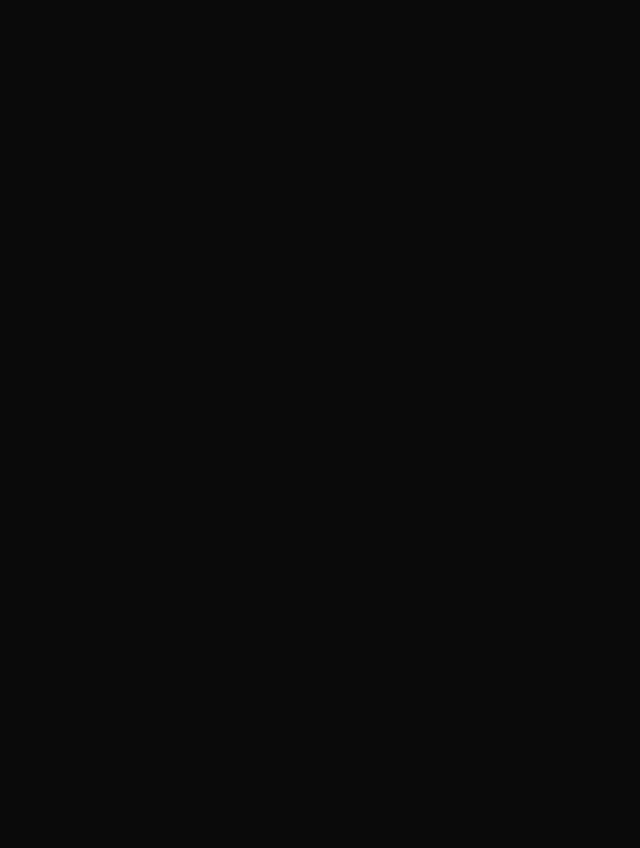
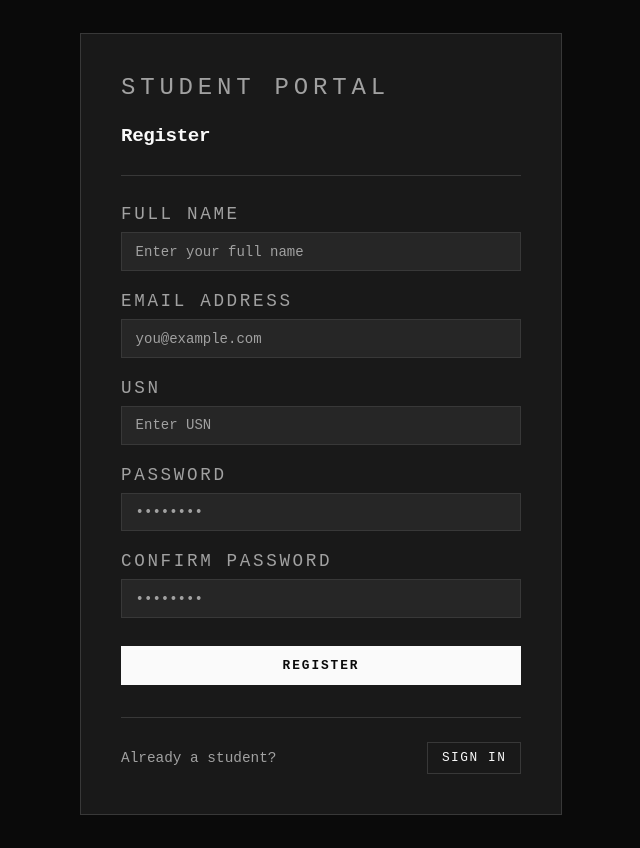
Before and after one commit to JoeChala/IterPath, a React app in the folder frontend/: page /register in a window 1280 px wide. Shown: the whole page, without its empty margins (319-959 px from the left). Before the commit the page ends 800 px from the top, so only its background shows below. Built offline with nearby package versions, Linux system fonts and the light colour scheme; the HTML template or start-up script is replaced by a standard one.

Commit message:
Added register page, LFG!!! 💪!

```diff
--- a/frontend/src/App.jsx
+++ b/frontend/src/App.jsx
@@ -1,6 +1,6 @@
 import { BrowserRouter, Routes, Route } from "react-router-dom";
 import StudentLoginPage from "./pages/StudentLoginPage";
-import StudentRegisterForm from "./components/StudentRegisterForm/StudentRegisterForm";
+import StudentRegisterPage from "./pages/StudentRegisterPage";
 import StudentDashboard from "./components/StudentDashboard/StudentDashboard";
 
 function App() {
@@ -8,8 +8,7 @@ function App() {
     <BrowserRouter>
       <Routes>
         <Route path="/" element={<StudentLoginPage />} />
-        <Route path="/auth/students/login" element={<StudentLoginPage />} />
-        <Route path="/register" element={<StudentRegisterForm />} />
+        <Route path="/register" element={<StudentRegisterPage />} />
         <Route path="/dashboard" element={<StudentDashboard />} />
       </Routes>
     </BrowserRouter>
--- /dev/null
+++ b/frontend/src/components/StudentRegisterForm/StudentRegisterForm.css
@@ -0,0 +1,171 @@
+/* ── Force dark mode variables ────────────────────────── */
+:root {
+  --card: #191919;
+  --ring: #737373;
+  --input: #525252;
+  --muted: #262626;
+  --accent: #404040;
+  --border: #383838;
+  --popover: #262626;
+  --primary: #737373;
+  --sidebar: #171717;
+  --secondary: #262626;
+  --background: #0a0a0a;
+  --foreground: #fafafa;
+  --destructive: #ff6467;
+  --sidebar-ring: #525252;
+  --sidebar-accent: #262626;
+  --sidebar-border: #ffffff;
+  --card-foreground: #fafafa;
+  --sidebar-primary: #fafafa;
+  --muted-foreground: #a1a1a1;
+  --accent-foreground: #fafafa;
+  --popover-foreground: #fafafa;
+  --primary-foreground: #fafafa;
+  --sidebar-foreground: #fafafa;
+  --secondary-foreground: #fafafa;
+  --destructive-foreground: #262626;
+  --sidebar-accent-foreground: #fafafa;
+  --sidebar-primary-foreground: #171717;
+  --font-sans: Geist Mono, monospace;
+}
+
+/* ── Page wrapper ─────────────────────────────────────── */
+.register-page {
+  min-height: 100vh;
+  background: var(--background);
+  display: flex;
+  align-items: center;
+  justify-content: center;
+  font-family: var(--font-sans);
+  padding: 1.5rem;
+}
+
+/* ── Card ─────────────────────────────────────────────── */
+.register-card {
+  background: var(--card);
+  border: 1px solid var(--border);
+  width: 100%;
+  max-width: 400px;
+  padding: 2.5rem;
+}
+
+/* ── Header ───────────────────────────────────────────── */
+.register-header {
+  margin-bottom: 1.5rem;
+}
+
+.register-eyebrow {
+  font-size: 1.5rem;
+  letter-spacing: 0.2em;
+  text-transform: uppercase;
+  color: var(--muted-foreground);
+  margin: 0 0 1.5rem 0;
+}
+
+.register-title {
+  font-size: 1.2rem;
+  font-weight: 700;
+  color: var(--foreground);
+  margin: 0;
+  letter-spacing: -0.02em;
+}
+
+/* ── Divider ──────────────────────────────────────────── */
+.register-divider {
+  height: 1px;
+  background: var(--border);
+  margin: 1.75rem 0;
+}
+
+/* ── Field group ──────────────────────────────────────── */
+.register-field {
+  margin-bottom: 1.25rem;
+}
+
+.register-label {
+  display: block;
+  font-size: 1.1rem;
+  letter-spacing: 0.15em;
+  text-transform: uppercase;
+  color: var(--muted-foreground);
+  margin-bottom: 0.5rem;
+  font-weight: 500;
+}
+
+.register-input {
+  width: 100%;
+  padding: 0.65rem 0.85rem;
+  background: var(--muted);
+  border: 1px solid var(--border);
+  color: var(--foreground);
+  font-family: var(--font-sans);
+  font-size: 0.875rem;
+  outline: none;
+  box-sizing: border-box;
+  transition: border-color 0.15s ease;
+}
+
+.register-input:focus {
+  border-color: var(--foreground);
+}
+
+.register-input::placeholder {
+  color: var(--muted-foreground);
+}
+
+/* ── Primary button ───────────────────────────────────── */
+.register-btn-primary {
+  width: 100%;
+  padding: 0.75rem 1rem;
+  background: var(--foreground);
+  color: var(--background);
+  border: none;
+  font-family: var(--font-sans);
+  font-size: 0.8rem;
+  letter-spacing: 0.15em;
+  text-transform: uppercase;
+  font-weight: 600;
+  cursor: pointer;
+  margin-top: 0.5rem;
+  transition: opacity 0.15s ease;
+}
+
+.register-btn-primary:hover {
+  opacity: 0.85;
+}
+
+/* ── Footer ───────────────────────────────────────────── */
+.register-footer {
+  margin-top: 2rem;
+  padding-top: 1.5rem;
+  border-top: 1px solid var(--border);
+  display: flex;
+  align-items: center;
+  justify-content: space-between;
+}
+
+.register-footer-text {
+  font-size: 0.9rem;
+  color: var(--muted-foreground);
+}
+
+/* ── Ghost button ─────────────────────────────────────── */
+.register-btn-ghost {
+  background: none;
+  border: 1px solid var(--border);
+  color: var(--foreground);
+  font-family: var(--font-sans);
+  font-size: 0.8rem;
+  letter-spacing: 0.12em;
+  text-transform: uppercase;
+  padding: 0.45rem 0.85rem;
+  cursor: pointer;
+  font-weight: 500;
+  transition: background 0.15s ease, color 0.15s ease;
+}
+
+.register-btn-ghost:hover {
+  background: var(--foreground);
+  color: var(--background);
+}
--- a/frontend/src/components/StudentRegisterForm/StudentRegisterForm.jsx
+++ b/frontend/src/components/StudentRegisterForm/StudentRegisterForm.jsx
@@ -1,8 +1,114 @@
-function StudentRegisterForm(){
-    return(
-        <>
-            <p>Register</p>
-        </>
-    )
+import { useState } from "react";
+import { useNavigate } from "react-router-dom";
+import "./StudentRegisterForm.css";
+
+function StudentRegisterForm() {
+  const navigate = useNavigate();
+  const [name, setName] = useState("");
+  const [email, setEmail] = useState("");
+  const [usn, setUsn] = useState("");
+  const [password, setPassword] = useState("");
+  const [confirmPassword, setConfirmPassword] = useState("");
+
+  const studentRegister = async () => {
+    if (password !== confirmPassword) {
+      alert("Passwords do not match");
+      return;
+    }
+
+    const res = await fetch("http://localhost:5000/auth/students", {
+      method: "POST",
+      headers: { "Content-Type": "application/json" },
+      body: JSON.stringify({ name, email, usn, password }),
+    });
+    const data = await res.json();
+    if(data.sucess){
+        alert(data.message || "Student Registered");
+        navigate("/dashboard");
+    }
+    else{
+        alert(data.message);
+    }
+  };
+
+  return (
+    <div className="register-page">
+      <div className="register-card">
+        <div className="register-header">
+          <p className="register-eyebrow">Student Portal</p>
+          <h1 className="register-title">Register</h1>
+        </div>
+
+        <div className="register-divider" />
+
+        <div className="register-field">
+          <label className="register-label">Full Name</label>
+          <input
+            type="text"
+            placeholder="Enter your full name"
+            value={name}
+            onChange={(e) => setName(e.target.value)}
+            className="register-input"
+          />
+        </div>
+
+        <div className="register-field">
+          <label className="register-label">Email Address</label>
+          <input
+            type="email"
+            placeholder="you@example.com"
+            value={email}
+            onChange={(e) => setEmail(e.target.value)}
+            className="register-input"
+          />
+        </div>
+
+        <div className="register-field">
+          <label className="register-label">USN</label>
+          <input
+            type="text"
+            placeholder="Enter USN"
+            value={usn}
+            onChange={(e) => setUsn(e.target.value)}
+            className="register-input"
+          />
+        </div>
+
+        <div className="register-field">
+          <label className="register-label">Password</label>
+          <input
+            type="password"
+            placeholder="••••••••"
+            value={password}
+            onChange={(e) => setPassword(e.target.value)}
+            className="register-input"
+          />
+        </div>
+
+        <div className="register-field">
+          <label className="register-label">Confirm Password</label>
+          <input
+            type="password"
+            placeholder="••••••••"
+            value={confirmPassword}
+            onChange={(e) => setConfirmPassword(e.target.value)}
+            className="register-input"
+          />
+        </div>
+
+        <button onClick={studentRegister} className="register-btn-primary">
+          Register
+        </button>
+
+        <div className="register-footer">
+          <span className="register-footer-text">Already a student?</span>
+          <button onClick={() => navigate("/")} className="register-btn-ghost">
+            Sign In
+          </button>
+        </div>
+      </div>
+    </div>
+  );
 }
+
 export default StudentRegisterForm;
--- a/frontend/src/index.css
+++ b/frontend/src/index.css
@@ -1,5 +1,4 @@
 html, body, #root {
   margin: 0;
   padding: 0;
-  background: #0a0a0a;
 }
--- /dev/null
+++ b/frontend/src/pages/StudentRegisterPage.jsx
@@ -0,0 +1,9 @@
+import StudentRegisterForm from "../components/StudentRegisterForm/StudentRegisterForm";
+
+function StudentRegisterPage() {
+  return (
+    <StudentRegisterForm />
+  );
+}
+
+export default StudentRegisterPage;
```
Also changed, not shown: 1 other file (tests, documents, lock files or other folders).
